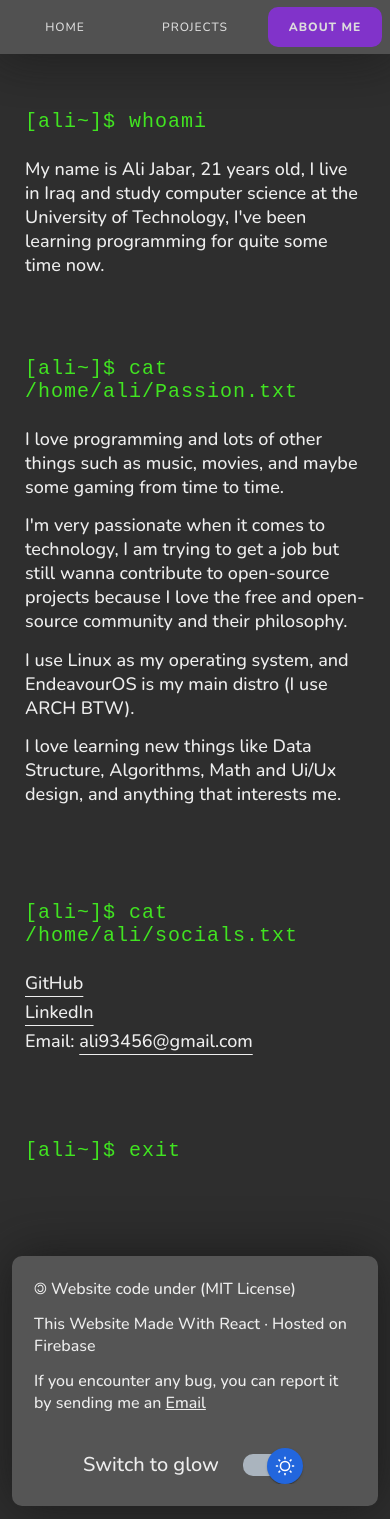
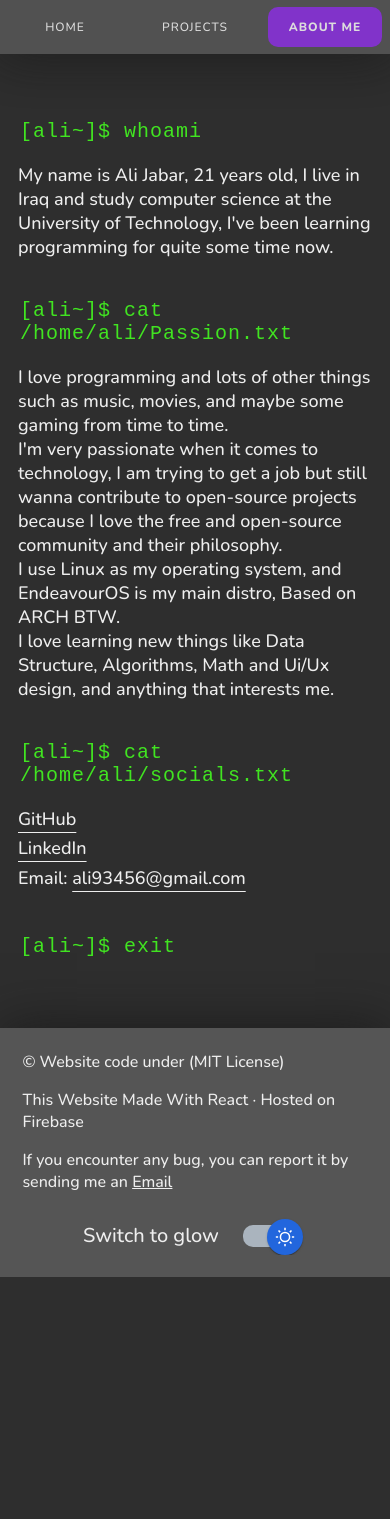
Before and after one commit to sharon-xa/my-portfolio, a React (Create React App) app: page /about-me in a window 390 px wide. After the commit the page ends 1277 px from the top, so only its background shows below. Built offline with nearby package versions, Linux system fonts and the light colour scheme.

Commit message:
optimization for better responsive experience

```diff
--- a/src/components/About/AboutMe.js
+++ b/src/components/About/AboutMe.js
@@ -26,7 +26,7 @@ const AboutMe = () => {
                </p>
                <p className={classes.passion}>
                   I use Linux as my operating system, and EndeavourOS is my main
-                  distro (I use ARCH BTW).
+                  distro, Based on ARCH BTW.
                </p>
                <p className={classes.passion}>
                   I love learning new things like Data Structure, Algorithms,
--- a/src/components/About/AboutMe.module.css
+++ b/src/components/About/AboutMe.module.css
@@ -1,13 +1,11 @@
 .section {
     width: 50%;
 
-    margin-top: 5em;
+    margin-top: 4em;
     margin-bottom: 3.125em;
 
     display: flex;
     flex-direction: column;
-    justify-content: flex-start;
-    align-items: flex-start;
     gap: 2.5em;
 }
 
@@ -20,6 +18,10 @@
 .section a:hover {
     text-underline-offset: 12%;
     animation: in 300ms ease 0s;
+}
+
+.section p {
+    padding: 0 1em;
 }
 
 @keyframes in {
@@ -69,8 +71,8 @@
 /* Small devices (portrait tablets and large phones, 600px and up) */
 @media only screen and (min-width: 600px) {
     .section {
-        width: 85%;
-        margin-top: 4em;
+        width: 75%;
+        margin-top: 5em;
     }
 
     .section code {
@@ -86,7 +88,6 @@
 @media only screen and (min-width: 830px) {
     .section {
         width: 75%;
-        margin-top: 5em;
     }
 
     .section code {
--- a/src/components/Footer.js
+++ b/src/components/Footer.js
@@ -90,7 +90,7 @@ const Footer = () => {
       <footer className={classes.container}>
          <div className={classes.footer}>
             <div className={classes.info}>
-               <p>🄯 Website code under (MIT License)</p>
+               <p>&copy; Website code under (MIT License)</p>
                <p>This Website Made With React · Hosted on Firebase</p>
                <p>
                   If you encounter any bug, you can report it by sending me
--- a/src/components/Footer.module.css
+++ b/src/components/Footer.module.css
@@ -51,19 +51,16 @@
 /* Extra small devices (phones, 600px and down) */
 @media only screen and (max-width: 600px) {
     .container {
-        margin-bottom: .8em;
+        margin: 0em;
     }
 
     .footer {
-        width: 94%;
+        width: 100%;
         padding: 1.4em;
+        border-radius: 0;
 
         flex-direction: column;
-        gap: 2em;
-    }
-
-    .info {
-        gap: .8em;
+        gap: 1.5em;
     }
 
     .info p {
@@ -89,7 +86,7 @@
     }
 }
 
-@media only screen and (min-width: 960px) {
+@media only screen and (min-width: 950px) {
     .footer {
         flex-direction: row;
     }
--- a/src/components/Home/Main.js
+++ b/src/components/Home/Main.js
@@ -11,15 +11,21 @@ const Main = () => {
             <GithubProfileImage />
 
             <InfoCard commandUsed="cat" path="/etc/motd">
-               <p className={classes.welcome}>Hey, welcome to my portfolio !</p>
-               <p>
-                  My name is Ali Jabar, I'm a front-end web developer a computer
-                  science student, almost a graduate.
-               </p>
+               <div className={classes.padding}>
+                  <p className={classes.welcome}>
+                     Hey, welcome to my portfolio !
+                  </p>
+                  <p>
+                     My name is Ali Jabar, I'm a front-end web developer a
+                     computer science student, almost a graduate.
+                  </p>
+               </div>
             </InfoCard>
 
             <InfoCard commandUsed="tree" path="/home/ali/skills">
-               <Skills />
+               <div className={classes.padding}>
+                  <Skills />
+               </div>
             </InfoCard>
 
             <InfoCard commandUsed="exit" path=""></InfoCard>
--- a/src/components/Home/Main.module.css
+++ b/src/components/Home/Main.module.css
@@ -5,9 +5,7 @@
 
     display: flex;
     flex-direction: column;
-    justify-content: center;
-    align-items: flex-start;
-    gap: 1.2em;
+    gap: 2em;
 }
 
 .section .welcome {
@@ -15,6 +13,10 @@
     font-weight: 700;
 
     animation: textGlowing 2s linear 0s infinite alternate;
+}
+
+.padding {
+    padding: 0 1.8em;
 }
 
 @keyframes textGlowing {
@@ -70,8 +72,8 @@
 @media only screen and (min-width: 820px) {
     .section {
         width: 75%;
-        margin-top: 80px;
-        margin-bottom: 50px;
+        margin-top: 4em;
+        margin-bottom: 4em;
     }
 
     .section p {
--- a/src/components/NavigationBar.js
+++ b/src/components/NavigationBar.js
@@ -6,7 +6,7 @@ const NavigationBar = () => {
    const [fixed, setFixed] = useState(false);
 
    window.addEventListener("scroll", (e) => {
-      if (window.scrollY >= 90) {
+      if (window.scrollY >= 100) {
          setFixed(true);
       } else {
          setFixed(false);
--- a/src/components/Projects/Porjects.js
+++ b/src/components/Projects/Porjects.js
@@ -30,9 +30,7 @@ const Projects = () => {
             </Modal>
          )}
          <div className={classes.wrapper}>
-            <div className={classes.headerBox}>
-               <InfoCard commandUsed="ls" path="/home/ali/projects"></InfoCard>
-            </div>
+            <InfoCard commandUsed="ls" path="/home/ali/projects"></InfoCard>
             <section className={classes.container}>
                {allMyProjects.map((project) => {
                   if (!project.image) return null;
@@ -76,9 +74,8 @@ const Projects = () => {
                      );
                })}
             </section>
-            <div className={classes.footerBox}>
-               <InfoCard commandUsed="exit" path=""></InfoCard>
-            </div>
+
+            <InfoCard commandUsed="exit" path=""></InfoCard>
          </div>
       </main>
    );
--- a/src/components/Projects/Projects.module.css
+++ b/src/components/Projects/Projects.module.css
@@ -1,32 +1,19 @@
 .wrapper {
     width: 65%;
-    margin-top: 5em;
+    margin: 5em 0 3em;
+
 
     display: flex;
     flex-direction: column;
 }
 
 .container {
-    align-self: center;
-
-    margin-bottom: 4em;
+    margin: 1.5em 0 3em;
 
     display: flex;
-    align-items: center;
     justify-content: center;
     flex-wrap: wrap;
     gap: 2.5em;
-
-}
-
-.headerBox {
-    align-self: self-start;
-    width: 100%;
-}
-
-.footerBox {
-    align-self: self-start;
-    width: 100%;
 }
 
 .box {
@@ -138,7 +125,6 @@
 @media only screen and (min-width: 600px) {
     .wrapper {
         width: 80%;
-        margin-top: 4em;
     }
 
     .wrapper p {
@@ -185,6 +171,5 @@
 @media only screen and (min-width: 1800px) {
     .wrapper {
         width: 60%;
-        margin-top: 4em;
     }
 }
--- a/src/components/UI/InfoCard.module.css
+++ b/src/components/UI/InfoCard.module.css
@@ -1,12 +1,6 @@
 .info-card {
-    border-radius: 16px;
-    padding: 20px 25px;
-
-
     display: flex;
     flex-direction: column;
-    justify-content: flex-start;
-    align-items: flex-start;
 }
 
 .info-card code {
@@ -43,38 +37,17 @@
     }
 }
 
-/* Extra small devices (phones, 600px and down) */
-@media only screen and (max-width: 600px) {
+/* Extra small devices (0px and up) */
+@media only screen and (min-width: 0px) {
 
     .info-card code span {
-        width: 0;
-    }
-}
-
-/* Small devices (portrait tablets and large phones, 600px and up) */
-@media only screen and (min-width: 600px) {
-
-    .info-card code span {
-        width: 0;
-    }
-}
-
-/* Medium devices (landscape tablets, desktop, 768px and up) */
-@media only screen and (min-width: 830px) {
-
-    .info-card code span {
-        width: 0;
-    }
-}
-
-@media only screen and (min-width: 1000px) {
-    .info-card code span {
-        width: 0;
+        display: none;
     }
 }
 
 @media only screen and (min-width: 1500px) {
     .info-card code span {
+        display: block;
         position: absolute;
         width: 14px;
         height: 30px;
--- a/src/components/UI/Terminal.module.css
+++ b/src/components/UI/Terminal.module.css
@@ -2,5 +2,13 @@
     font-family: monospace;
     font-size: var(--fs-700);
     color: var(--terminal);
-    margin-bottom: 1.2em;
+    margin-bottom: 1em;
 }
+
+
+
+@media only screen and (max-width: 600px) {
+    .terminal-like-info {
+        padding: 0 1em;
+    }
+}
--- a/src/index.css
+++ b/src/index.css
@@ -69,6 +69,7 @@
   font-family: 'Nunito', sans-serif;
   font-weight: 500;
   transition: background-color .35s ease 0s;
+  /* outline: solid 2px #41e421; */
 }
 
 html {
@@ -93,7 +94,7 @@ main {
   justify-content: center;
   align-items: center;
 
-  margin-top: 5rem;
+  margin-top: 8rem;
 }
 
 
```
